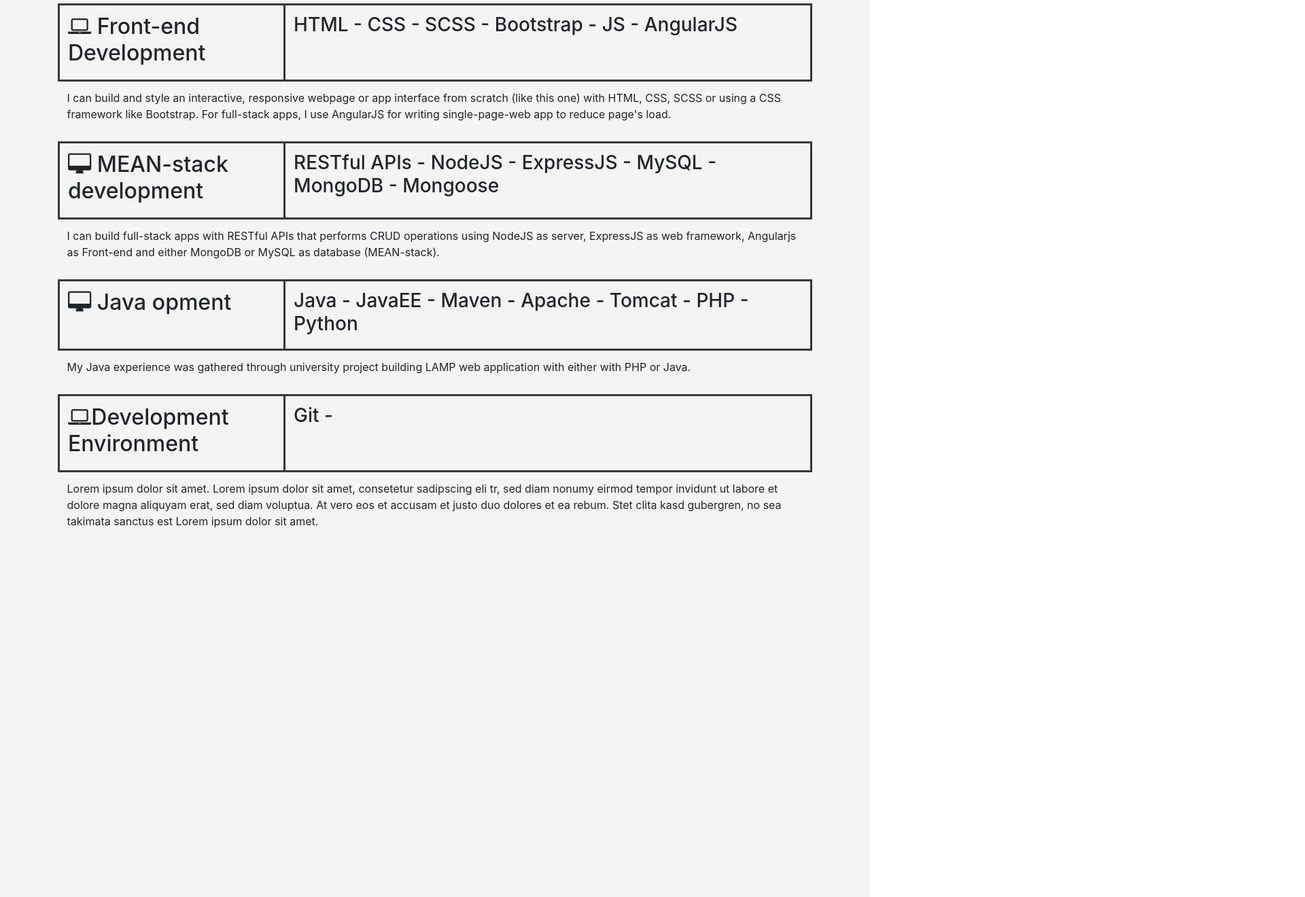
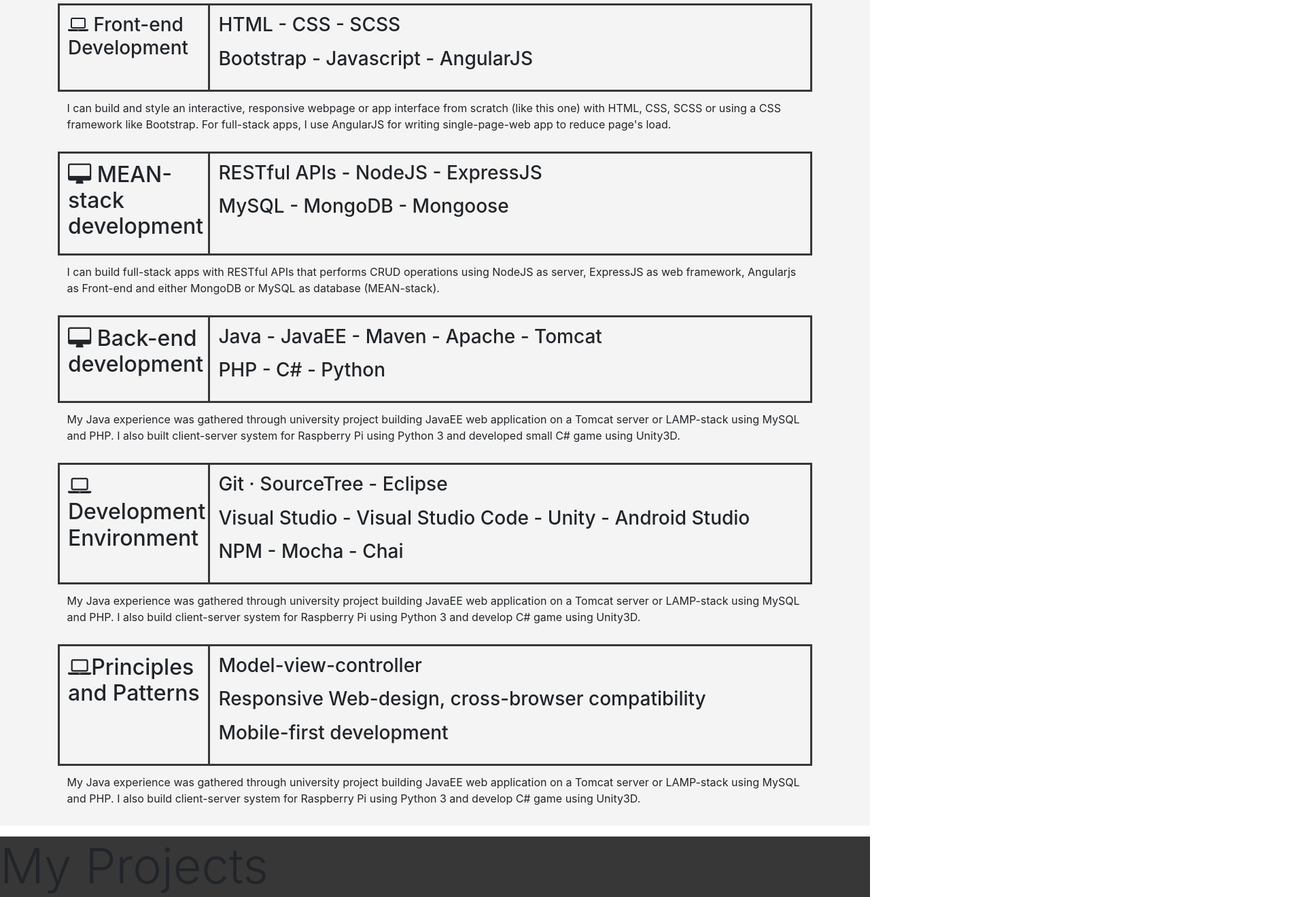
Before and after one commit to eragonwien/eragonwien.github.io, a plain HTML site: page index.html in a window 1280 px wide. Shown: the part 945-2265 px from the top of the page at 68% size, 1920 px wide, since content can reach past the window. Drawn offline with nearby package versions, Linux system fonts and the light colour scheme; some packages are replaced by stand-ins of ours; a script that the page names is missing.

Commit message:
update index page

```diff
--- a/css/sass/app.scss
+++ b/css/sass/app.scss
@@ -1,14 +1,19 @@
 $dark-color: #373737;
 $light-color: #F4F4F4;
 $total-height: 200%;
-$one-screen-height: 25%;
+$one-screen-height: 50%;
 $half-screen-height: $one-screen-height / 2;
 
 /************* GENERAL ******/
-body, html {
+html {
+  width: 100%;
+  height: $total-height;
+}
+
+body {
   font-size: 2vmin;
   width: 100%;
-  height: $total-height;
+  height: 100%;
   margin: 0;
 }
 
@@ -56,7 +61,7 @@
 /******* BODY *****/
 .skills {
   width: 100%;
-  height: $one-screen-height * 2;
+  height: $one-screen-height + $half-screen-height * 1,2;
   background-color: $light-color;
   .container {
     width: 100%;
@@ -65,11 +70,11 @@
       table-layout: fixed;
 
       .type {
-        width: 30%;
+        width: 20%;
         border: 3px solid $dark-color;
       }
       .language {
-        width: 70%;
+        width: 80%;
         border: 3px solid $dark-color;
       }
     }
@@ -79,6 +84,9 @@
   width: 100%;
   height: $one-screen-height;
   background-color: $dark-color;
+  .row {
+
+  }
 }
 
 /******* FOOTER *****/
--- a/index.html
+++ b/index.html
@@ -32,8 +32,13 @@
             <h1 class="display-3"><i class="fa fa-code fa-lg" aria-hidden="true"></i> MY DEV SKILLS</h1>
             <table class="table">
                 <tr>
-                        <td class="type"><h2><i class="fa fa-laptop" aria-hidden="true"></i> Front-end Development</h2></td>
-                        <td class="language"><h3>HTML - CSS - SCSS - Bootstrap - JS - AngularJS</h3></td>
+                    <td class="type"><h3><i class="fa fa-laptop" aria-hidden="true"></i> Front-end Development</h3></td>
+                    <td class="language">
+                        <h3>
+                            <p>HTML - CSS - SCSS</p>
+                            <p>Bootstrap - Javascript - AngularJS</p>
+                        </h3>
+                    </td>
                 </tr>
                 <tr>
                     <td colspan="2">
@@ -44,7 +49,12 @@
                 </tr>
                 <tr>
                     <td class="type"><h2><i class="fa fa-desktop" aria-hidden="true"></i> MEAN-stack development</h2></td>
-                        <td class="language"><h3>RESTful APIs - NodeJS - ExpressJS - MySQL - MongoDB - Mongoose</h3></td>
+                    <td class="language">
+                        <h3>
+                            <p>RESTful APIs - NodeJS - ExpressJS</p>
+                            <p>MySQL - MongoDB - Mongoose</p>
+                        </h3>
+                    </td>
                 </tr>
                 <tr>
                     <td colspan="2">
@@ -55,38 +65,76 @@
                     </td>
                 </tr>
                 <tr>
-                        <td class="type"><h2><i class="fa fa-desktop" aria-hidden="true"></i> Java opment</h2></td>
-                        <td class="language"><h3>Java - JavaEE - Maven - Apache - Tomcat - PHP - Python</h3></td>
+                    <td class="type"><h2><i class="fa fa-desktop" aria-hidden="true"></i> Back-end development</h2></td>
+                    <td class="language">
+                        <h3>
+                            <p>Java - JavaEE - Maven - Apache - Tomcat </p>
+                            <p>PHP - C# - Python</p>
+                        </h3>
+                    </td>
                 </tr>
                 <tr>
                     <td colspan="2">
                         <p>
-                                My Java experience was gathered through university project building LAMP web application with either with PHP or Java.
+                            My Java experience was gathered through university project building JavaEE web application on a Tomcat server or LAMP-stack using MySQL and PHP.
+                            I also built client-server system for Raspberry Pi using Python 3 and developed small C# game using Unity3D.
                         </p>
                     </td>
                 </tr>
                 <tr>
                     <td class="type"><h2><i class="fa fa-laptop" aria-hidden="true"></i>Development Environment</h2></td>
-                        <td class="language"><h3>Git -  </h3></td>
+                    <td class="language">
+                        <h3>
+                            <p>Git &middot SourceTree - Eclipse</p>
+                            <p>Visual Studio - Visual Studio Code - Unity - Android Studio</p>
+                            <p>NPM - Mocha - Chai</p>
+                        </h3>
+                    </td>
                 </tr>
                 <tr>
                     <td colspan="2">
-                                <p>Lorem ipsum dolor sit amet.
-                                        Lorem ipsum dolor sit amet, consetetur sadipscing eli
-                                       tr, sed diam nonumy eirmod tempor invidunt ut labore et dolore magna aliquyam erat, sed diam voluptua.
-                                        At vero eos et accusam et justo duo dolores et ea rebum.
-                                       Stet clita kasd gubergren, no sea takimata sanctus est Lorem ipsum dolor sit amet.
+                        <p>
+                            My Java experience was gathered through university project building JavaEE web application on a Tomcat server or LAMP-stack using MySQL and PHP.
+                            I also build client-server system for Raspberry Pi using Python 3 and develop C# game using Unity3D.
+                        </p>
+                    </td>
+                </tr>
+                <tr>
+                    <td class="type"><h2><i class="fa fa-laptop" aria-hidden="true"></i>Principles and Patterns</h2></td>
+                    <td class="language">
+                        <h3>
+                            <p>Model-view-controller</p>
+                            <p>Responsive Web-design, cross-browser compatibility</p>
+                            <p>Mobile-first development</p>
+                        </h3>
+                    </td>
+                </tr>
+                <tr>
+                    <td colspan="2">
+                        <p>
+                            My Java experience was gathered through university project building JavaEE web application on a Tomcat server or LAMP-stack using MySQL and PHP.
+                            I also build client-server system for Raspberry Pi using Python 3 and develop C# game using Unity3D.
                         </p>
                     </td>
                 </tr>
             </table>
-
-
-
         </div>
     </div>
 
-    <div class="projects"></div>
+    <div class="projects">
+        <h1 class="display-3">My Projects</h1>
+        <div class="row">
+            <div class="col-12 col-sm-4">
+                <img src="images/title-pic.jpg" alt="img-project-1">
+            </div>
+            <div class="col-12 col-sm-4">
+                <img src="images/title-pic.jpg" alt="img-project-2">
+            </div>
+            <div class="col-12 col-sm-4">
+                <img src="images/title-pic.jpg" alt="img-project-3">
+            </div>
+        </div>
+    </div>
     <div class="work"></div>
     <div class="footer"></div>
 
```
Also changed, not shown: css/app.css. Lines whose indentation alone changed are shown as unchanged.
